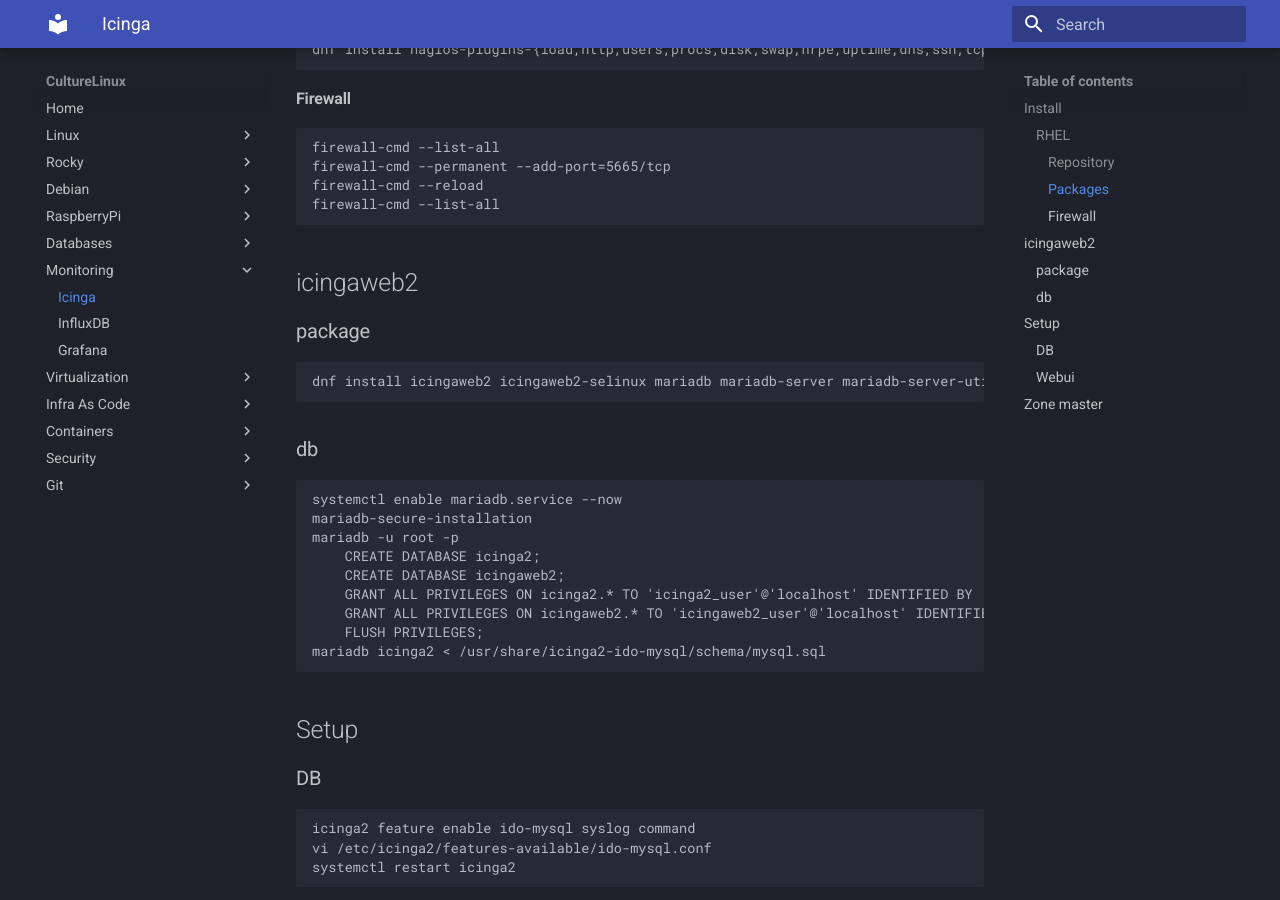
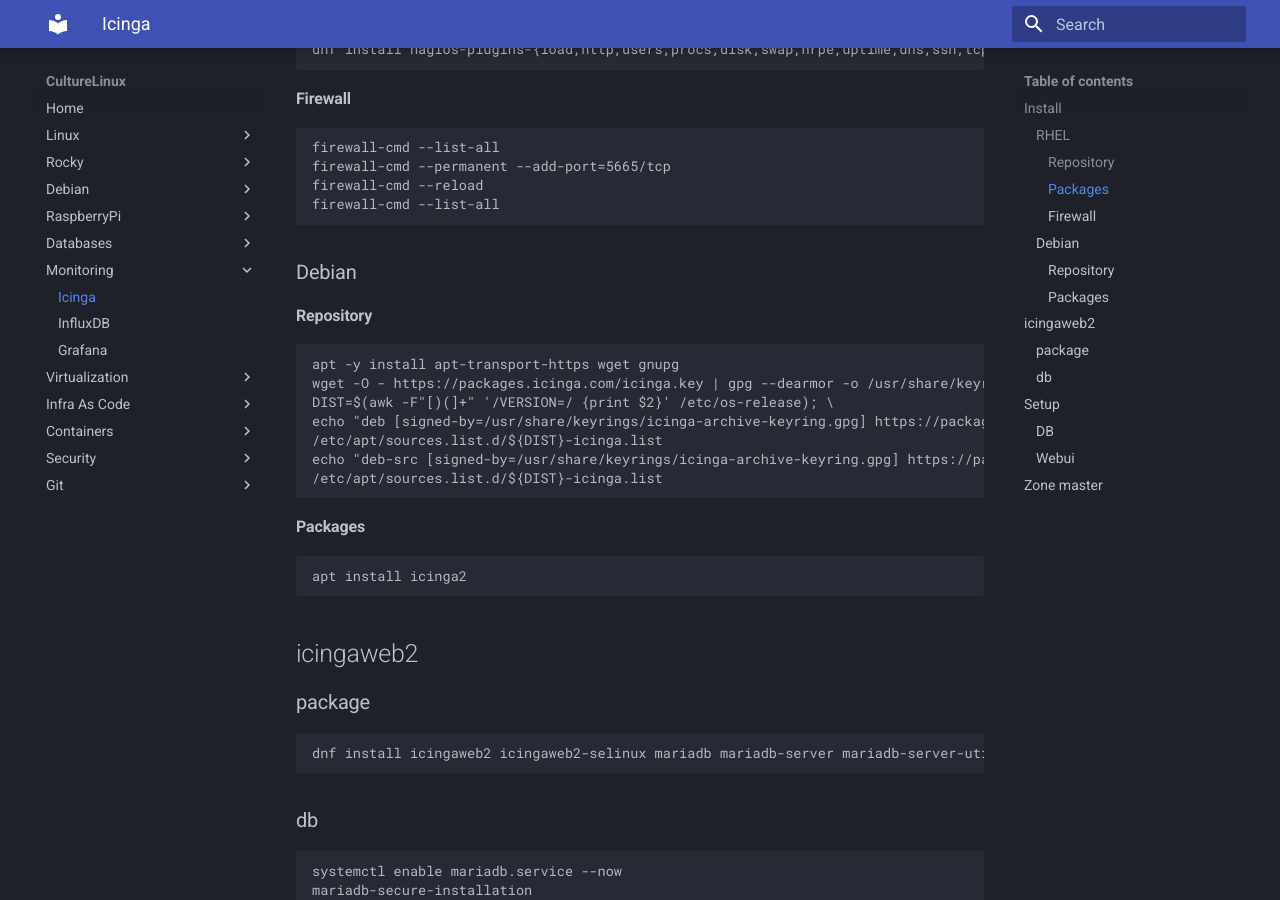
Before and after one commit to CultureLinux/doc, an MkDocs documentation site: the page built from docs/monitoring/icinga.md, in a window 1280 px wide and 900 px high, scrolled down 443 px. Built offline with MkDocs 1.6.1 and Material for MkDocs 9.7.7, drawn with Linux system fonts in a browser that asks for light colours.

Commit message:
update icinga

```diff
--- a/docs/monitoring/icinga.md
+++ b/docs/monitoring/icinga.md
@@ -13,6 +13,18 @@
     firewall-cmd --permanent --add-port=5665/tcp
     firewall-cmd --reload
     firewall-cmd --list-all
+
+### Debian
+#### Repository
+    apt -y install apt-transport-https wget gnupg
+    wget -O - https://packages.icinga.com/icinga.key | gpg --dearmor -o /usr/share/keyrings/icinga-archive-keyring.gpg
+    DIST=$(awk -F"[)(]+" '/VERSION=/ {print $2}' /etc/os-release); \
+    echo "deb [signed-by=/usr/share/keyrings/icinga-archive-keyring.gpg] https://packages.icinga.com/debian icinga-${DIST} main" > \
+    /etc/apt/sources.list.d/${DIST}-icinga.list
+    echo "deb-src [signed-by=/usr/share/keyrings/icinga-archive-keyring.gpg] https://packages.icinga.com/debian icinga-${DIST} main" >> \
+    /etc/apt/sources.list.d/${DIST}-icinga.list
+#### Packages
+    apt install icinga2
 
 ## icingaweb2
 ### package
```
Also changed, not shown: docs/git/gitlab.md (+1 -0 lines).
